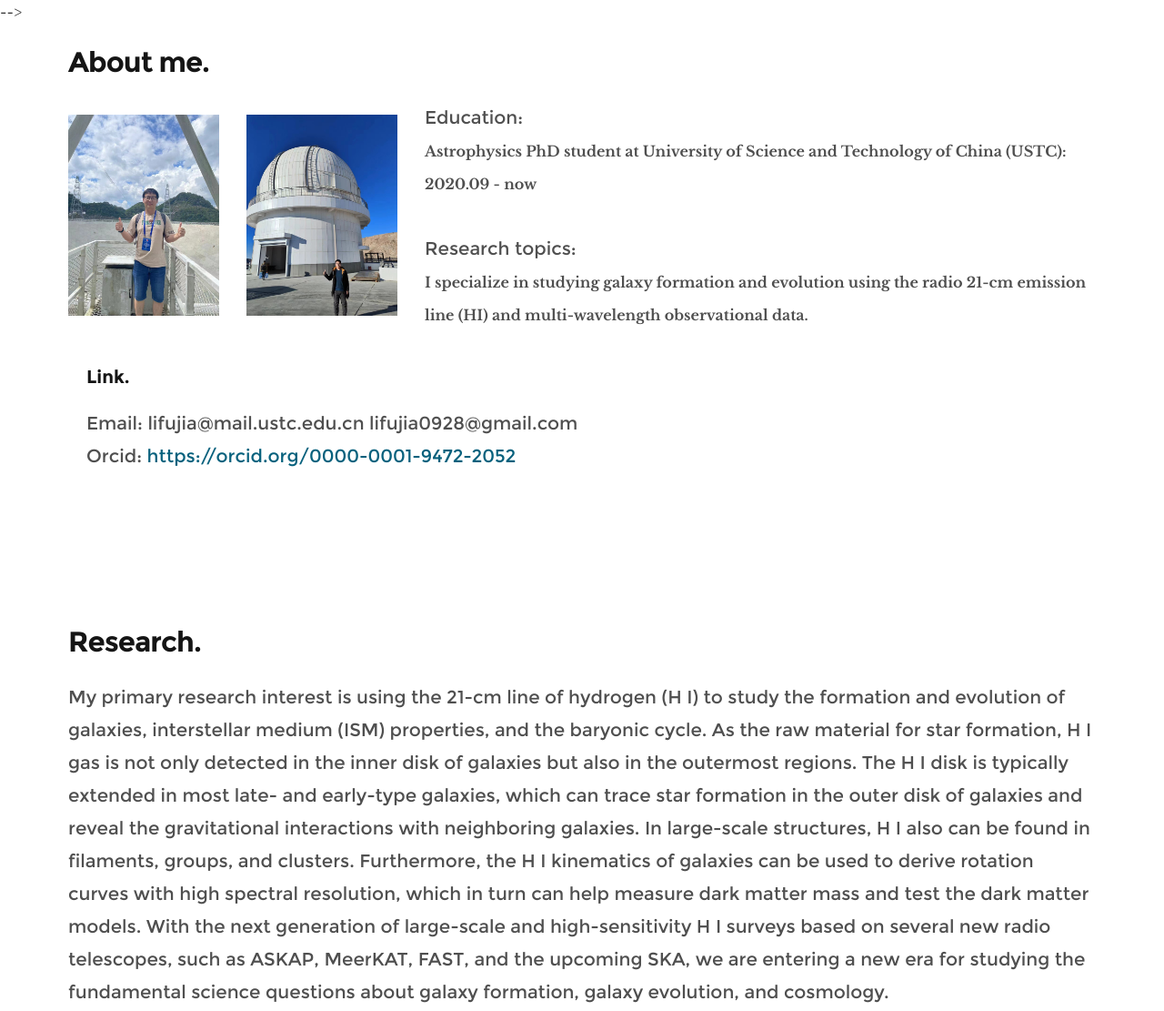
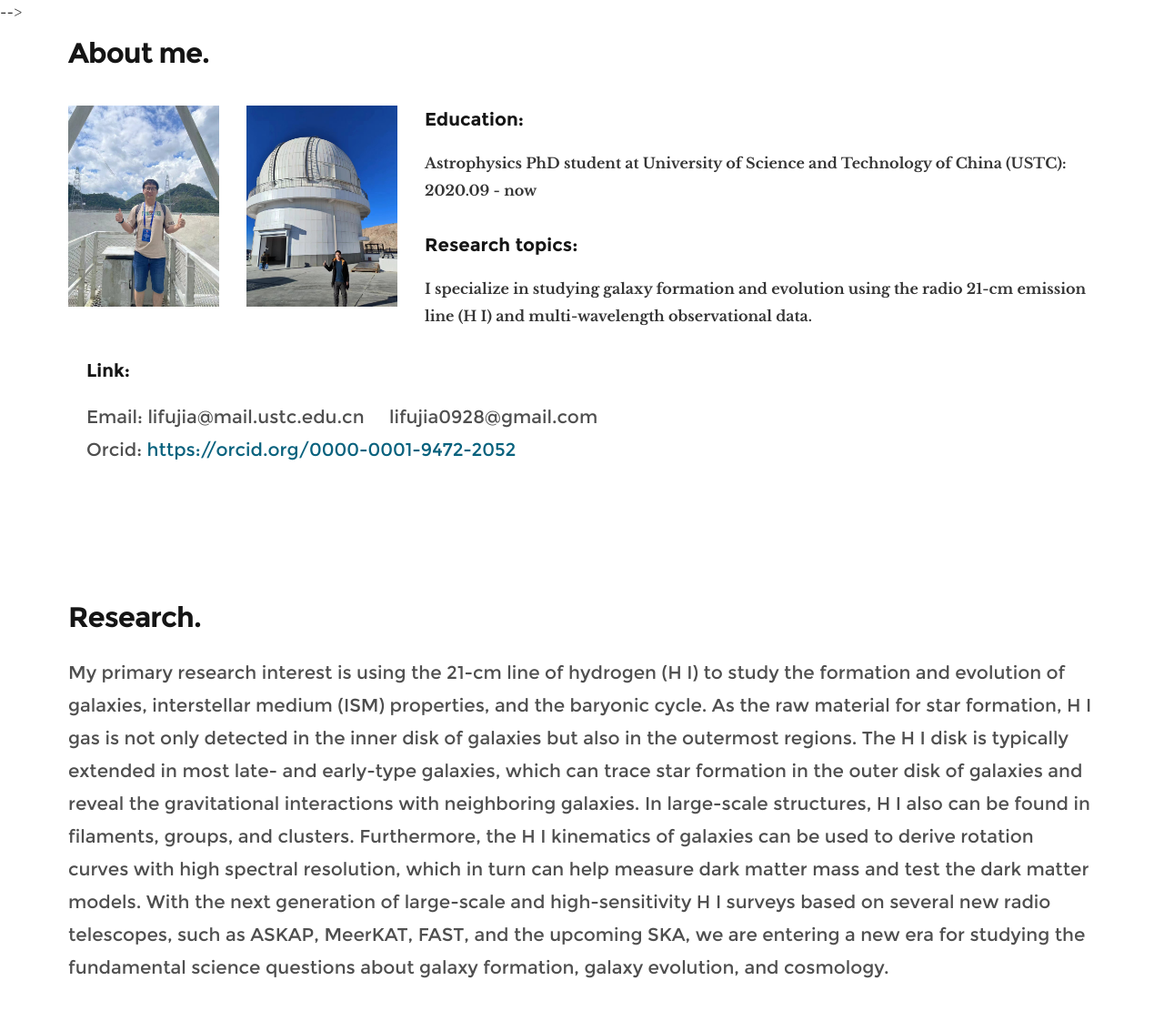
Before and after one commit to lifujia0928/lifujia.github.io, a plain HTML site: page index.html in a window 1280 px wide. Shown: the part 806-1917 px from the top of the page at 91% size. Drawn offline with Linux system fonts and the light colour scheme.

Commit message:
Update index.html

```diff
--- a/index.html
+++ b/index.html
@@ -24,29 +24,29 @@
    <style type="text/css" media="screen">
    	#About {
    		background: white;
-   		padding-top: 5rem;
-   		padding-bottom: 5rem;
+   		padding-top: 4rem;
+   		padding-bottom: 4rem;
    	}
    </style>
 	<style type="text/css" media="screen">
    	#Research {
    		background: white;
-   		padding-top: 5rem;
-   		padding-bottom: 5rem;
+   		padding-top: 4rem;
+   		padding-bottom: 4rem;
    	}
    </style>
 	<style type="text/css" media="screen">
    	#Publication {
    		background: white;
-   		padding-top: 5rem;
-   		padding-bottom: 5rem;
+   		padding-top: 4rem;
+   		padding-bottom: 4rem;
    	}
    </style>
 	<style type="text/css" media="screen">
    	#Recent {
    		background: white;
-   		padding-top: 5rem;
-   		padding-bottom: 5rem;
+   		padding-top: 4rem;
+   		padding-bottom: 4rem;
    	}
    </style>
 
@@ -189,7 +189,10 @@
 
    			<p class="lead"> <a href="#"><img width=166" height="250" class="pull-left" alt="sample-image" src="images/FAST.jpg"></a>
 <a href="#"><img width="166" height=250" class="pull-left" alt="sample-image" src="images/WFST.jpg"></a>
-			Education: <br><strong>Astrophysics PhD student at University of Science and Technology of China (USTC): 2020.09 - now </strong><br><br> Research topics: <br> <strong> I specialize in studying galaxy formation and evolution using the radio 21-cm emission line (HI) and multi-wavelength observational data.<strong> </p>
+			<h3>Education:</h3>
+			<strong>Astrophysics PhD student at University of Science and Technology of China (USTC): 2020.09 - now </strong><br><br>
+			<h3>Research topics: </h3>
+			<strong> I specialize in studying galaxy formation and evolution using the radio 21-cm emission line (H I) and multi-wavelength observational data.<strong> </p>
 
 	<div class="scrolldown">
 			<a href="#Research" class="scroll-icon smoothscroll">
@@ -199,8 +202,8 @@
 	</div>
 
 	<div class="col-twelve tab-full">
-		<h3>Link.</h3>
-		<p class="lead">Email: lifujia@mail.ustc.edu.cn      lifujia0928@gmail.com<br>
+		<h3>Link:</h3>
+		<p class="lead">Email: lifujia@mail.ustc.edu.cn &nbsp;&nbsp;&nbsp; lifujia0928@gmail.com<br>
 		Orcid: <a href="https://orcid.org/0000-0001-9472-2052" target="_blank">https://orcid.org/0000-0001-9472-2052</a>
 		</p>
 
```
